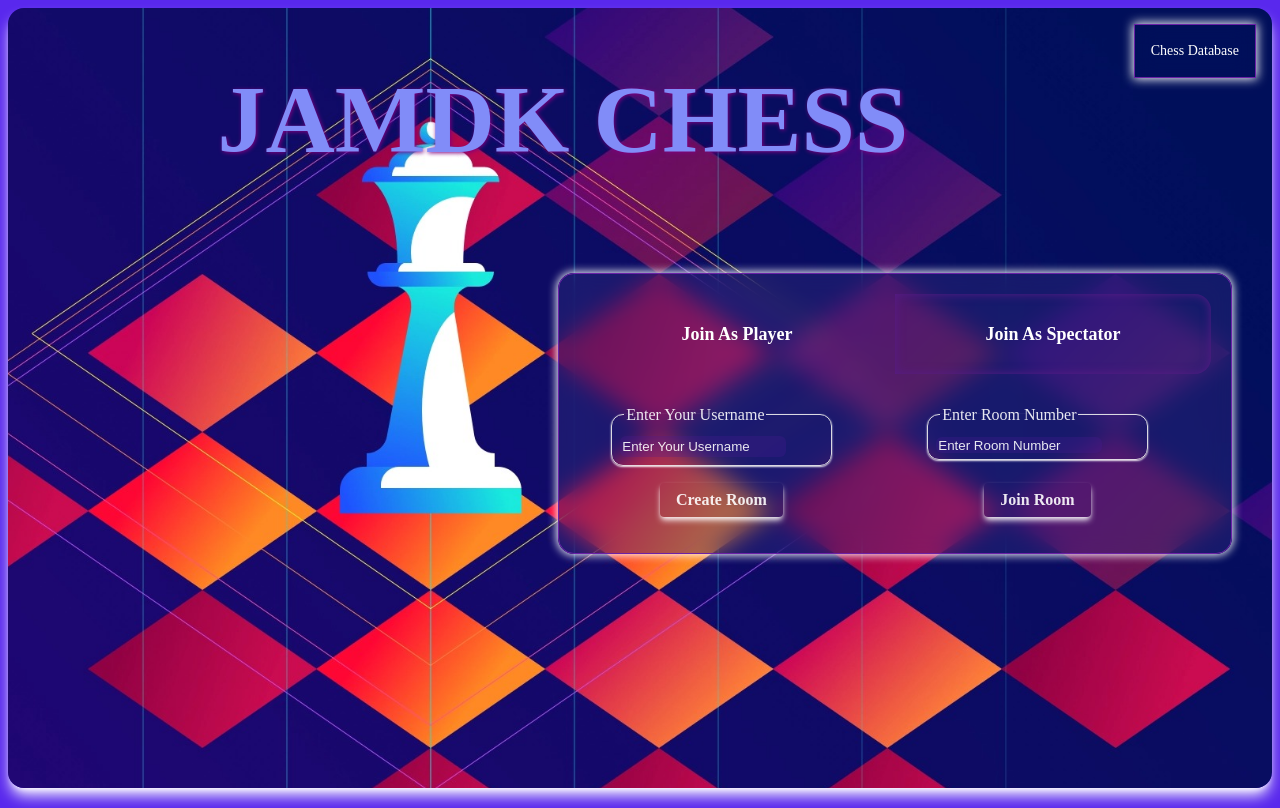
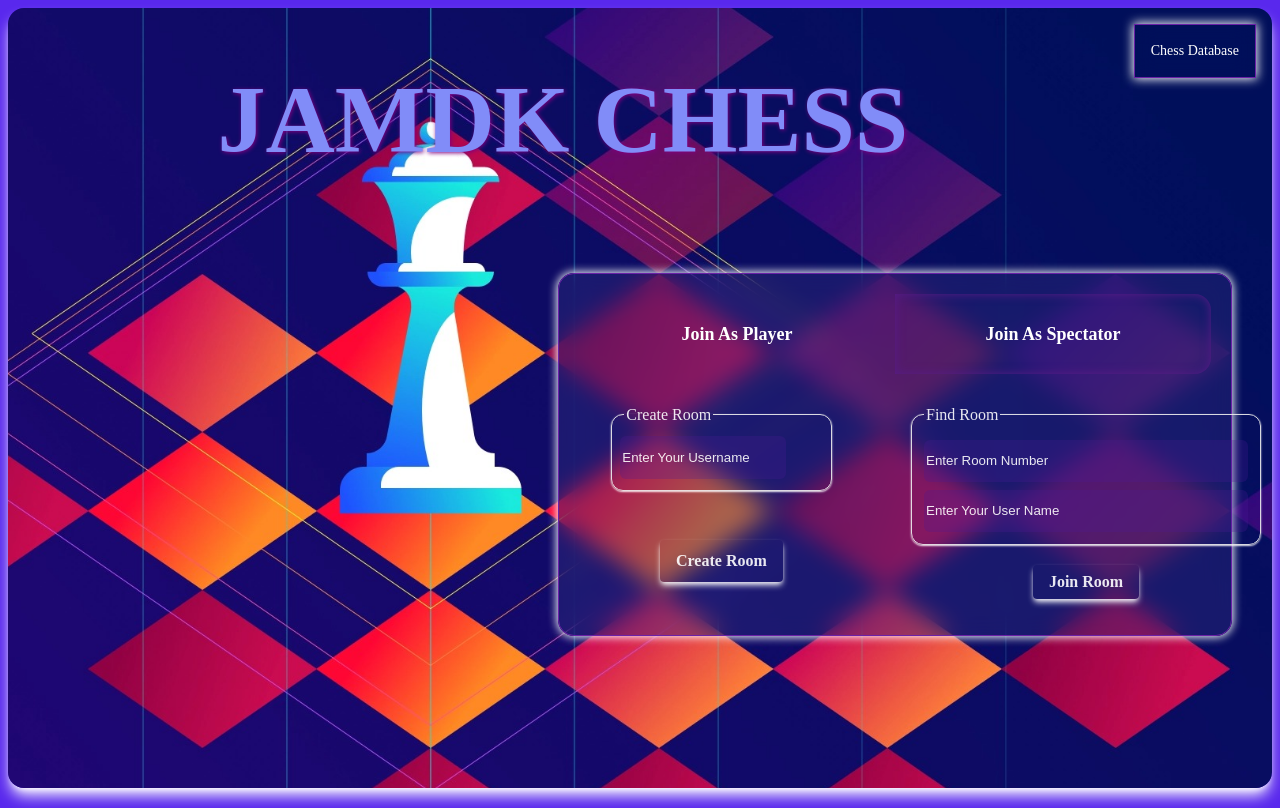
Before and after one commit to VexMihir/chessApp, a React (Create React App) app in the folder client/: page /playerForm in a window 1280 px wide. Built offline with nearby package versions, Linux system fonts and the light colour scheme.

Commit message:
error handlings

```diff
--- a/client/src/App.js
+++ b/client/src/App.js
@@ -1,4 +1,4 @@
-/*import React from 'react';
+import React from 'react';
 import { BrowserRouter as Router, Routes, Route } from 'react-router-dom';
 import Home from './testcomponents/Home';
 import ChessGame from './testcomponents/ChessGame';
@@ -14,4 +14,4 @@ function App() {
   );
 }
 
-export default App;*/
+export default App;
--- a/client/src/components/roomAssignment/JoinAsPlayer/CreateRoom/JoinRoomForm.js
+++ b/client/src/components/roomAssignment/JoinAsPlayer/CreateRoom/JoinRoomForm.js
@@ -6,7 +6,7 @@ export function JoinRoomForm() {
     const [userName, setUserName] = useState(null);
     const handleOnChange = (e) => {
         e.preventDefault();
-        setUserName(refInput.current.value)
+        setUserName(e.target.value)
     }
 
     return (
@@ -15,8 +15,9 @@ export function JoinRoomForm() {
                 "rounded-xl p-2 " +
                 "shadow shadow-sm shadow-white "}>
 
-                <legend className={"rounded text-white m-1" }>Enter Your Username</legend>
-                <input type={"text"}
+                <legend className={"rounded text-white m-1" }>Create Room</legend>
+                <input required
+                       type={"text"}
                        ref={refInput}
                        placeholder={"Enter Your Username"}
                        onChange={(e)=>(handleOnChange(e))}
@@ -25,7 +26,7 @@ export function JoinRoomForm() {
             </fieldset>
             <NavLink
                 className=
-                    {"no-underline border  inline block mt-2 py-2 px-4 hover:bg-gray-100 " +
+                    {"no-underline border  inline block mt-4 py-3 px-4 hover:bg-gray-900 " +
                         "text-white font-bold border border-purple-450 rounded " +
                         "shadow shadow-md shadow-white " +
                         "m-auto"}
--- a/client/src/components/roomAssignment/JoinAsPlayer/FindRoom/FindRoomForm.js
+++ b/client/src/components/roomAssignment/JoinAsPlayer/FindRoom/FindRoomForm.js
@@ -9,29 +9,39 @@ export function FindRoomForm() {
 
     const handleOnChange = (e) => {
         e.preventDefault();
-        setUserName(refInput.current.value)
+        setUserName(e.target.value)
     }
 
     const handleRoomNumber = (e) => {
         e.preventDefault();
-        setRoomNumber(Number(refInput.current.value))
+        setRoomNumber(Number(e.target.value))
     }
 
     return (
         <div className={"grid grid-rows-[1fr_auto] w-[80%] h-[80%] opacity-90 p-4"}>
-            <fieldset className={"inline-block m-auto p-2 border border-solid border-purple-450 border-3 mt-[1rem] w-[80%] h-[50%] " +
+            <fieldset className={"inline-block m-auto p-2 border border-solid border-purple-450 border-3 mt-[1rem] " +
                 "rounded-xl p-2 " +
                 "shadow shadow-sm shadow-white "}>
-                <legend className={"rounded text-white m-1"}>Enter Room Number</legend>
-                <input type={"text"} placeholder={"Enter Room Number"}
+                <legend className={"rounded text-white m-1"}>Find Room</legend>
+                <input  required
+                        min={0}
+                        max={10000}
+                        type={"number"}
+                       placeholder={"Enter Room Number"}
+                       ref={refRoom}
+                       onChange={(e)=>(handleRoomNumber(e))}
+                       className={"rounded-md text-white w-80 h-10 px-0.5 border-none m-1 bg-violet-900/30"}
+                />
+                <input required
+                       type={"text"} placeholder={"Enter Your User Name"}
                        ref={refInput}
-                       onChange={(e)=>(handleRoomNumber(e))}
-                       className={"rounded-md text-white px-0.5 border-none mbt-4 bg-violet-900/30 w-[80%] h-[90%]"}
+                       onChange={(e)=>(handleOnChange(e))}
+                       className={"rounded-md text-white w-80 h-10 px-0.5 border-none m-1 bg-violet-900/30"}
                 />
             </fieldset>
             <NavLink
                 className=
-                    {"no-underline border  inline block mt-5 py-2 px-4 hover:bg-gray-100 " +
+                    {"no-underline border  inline block mt-5 py-2 px-4 hover:bg-gray-900 " +
                         "text-white font-bold border border-purple-450 rounded " +
                         "shadow shadow-md shadow-white " +
                         "m-auto"}
--- a/client/src/components/roomAssignment/JoinAsSpectator/SpectatorForm.js
+++ b/client/src/components/roomAssignment/JoinAsSpectator/SpectatorForm.js
@@ -2,19 +2,17 @@ import {NavLink} from "react-router-dom";
 import {useRef, useState} from "react";
 
 export function SpectatorForm() {
-    const refInput = useRef(null);
-    const refRoom = useRef(null);
     const [userName, setUserName] = useState(null);
     const [roomNumber, setRoomNumber] = useState(null);
 
     const handleOnChange = (e) => {
         e.preventDefault();
-        setUserName(refInput.current.value)
+        setUserName(e.target.value)
     }
 
     const handleRoomNumber = (e) => {
         e.preventDefault();
-        setRoomNumber(Number(refRoom.current.value))
+        setRoomNumber(Number(e.target.value))
     }
 
     return (
@@ -24,21 +22,22 @@ export function SpectatorForm() {
                 "shadow shadow-sm shadow-white "}>
                 <legend className={"rounded text-white m-1"}>Join As Spectator</legend>
                 <legend className={"rounded text-white m-1"}>Enter Room Number</legend>
-                <input type={"text"} placeholder={"Enter Room Number"}
-                       ref={refRoom}
+                <input type={"number"}
+                       min={0}
+                       max={10000}
+                       placeholder={"Enter Room Number"}
                        onChange={(e)=>(handleRoomNumber(e))}
                        className={"rounded-md text-white w-80 h-10 px-0.5 border-none m-1 bg-violet-900/30"}
                 />
                 <legend className={"rounded text-white m-1"}>Enter Your Username</legend>
                 <input type={"text"} placeholder={"Enter Your User Name"}
-                       ref={refInput}
                        onChange={(e)=>(handleOnChange(e))}
                        className={"rounded-md text-white w-80 h-10 px-0.5 border-none m-1 bg-violet-900/30"}
                 />
             </fieldset>
             <NavLink
                     className=
-                        {"no-underline border  inline block mt-4 py-2 px-4 hover:bg-gray-100 " +
+                        {"no-underline border  inline block mt-4 py-2 px-4 hover:bg-gray-900 " +
                             "text-white font-bold border border-purple-450 rounded " +
                             "shadow shadow-md shadow-white " +
                             "m-auto mb-[3rem]"}
--- a/client/src/testcomponents/ChessGame.js
+++ b/client/src/testcomponents/ChessGame.js
@@ -1,4 +1,4 @@
-/*import React, { useEffect, useState } from 'react';
+import React, { useEffect, useState } from 'react';
 import { useParams, useNavigate, useLocation } from 'react-router-dom';
 import io from 'socket.io-client';
 
@@ -122,4 +122,4 @@ const Game = () => {
   );
 };
 
-export default Game;*/
+export default Game;
--- a/client/src/testcomponents/Home.js
+++ b/client/src/testcomponents/Home.js
@@ -1,4 +1,3 @@
-/*import '../App.css';
 import React, { useState } from 'react';
 import axios from 'axios';
 import { useNavigate } from 'react-router-dom';
@@ -43,4 +42,4 @@ function Home() {
   );
 }
 
-export default Home;*/
+export default Home;
--- a/client/src/testcomponents/OLD_IGNORETestGame.js
+++ b/client/src/testcomponents/OLD_IGNORETestGame.js
@@ -1,4 +1,4 @@
-/*import React, { useEffect, useState } from 'react';
+import React, { useEffect, useState } from 'react';
 import { useParams, useNavigate, useLocation } from 'react-router-dom';
 import io from 'socket.io-client';
 
@@ -97,4 +97,4 @@ const Game = () => {
   );
 };
 
-export default Game;*/
+export default Game;
```
